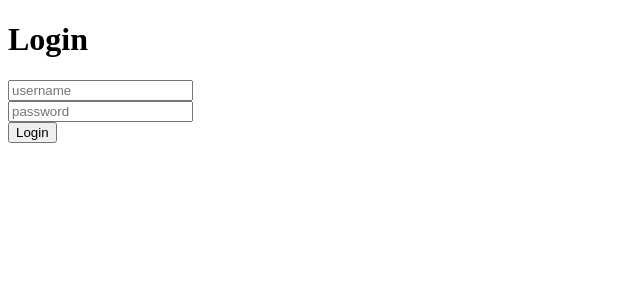
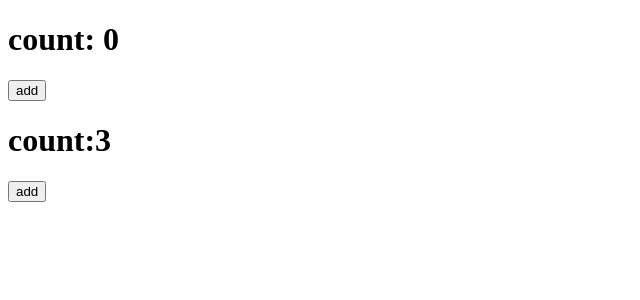
Before and after one commit to mohamedsalihva/M-E-R-N, a React (Vite) app in the folder react/vite-project/: page / in a window 1280 px wide. Shown: the top 300 px of the page, without its empty margins (0-640 px from the left). Built offline with nearby package versions, Linux system fonts and the light colour scheme.

Commit message:
first commit

```diff
--- a/react/vite-project/src/App.jsx
+++ b/react/vite-project/src/App.jsx
@@ -1,12 +1,22 @@
 
-import LoginPage from "./components/Loginpage"
-
+import Greeting1 from "./components/greetings/Greeting1"
+import Greeting from "./components/greetings/Greeting"
+import Loginpage from "./components/loginpage/Loginpage"
+import Counter from "./components/counters/Counter"
+import Counter1 from "./components/counters/Counter1"
 
 function App() {
   return (
     <>
+   {/* <Greeting1 name ={'sali'}/> */}
 
-   <LoginPage/>
+   {/* <Greeting name ={"jake"}/> */}
+
+    {/* <Loginpage/> */}
+
+   <Counter initialvalue={0}/>
+
+   <Counter1 initialvalue={3}/>
 
     </>
   )
--- /dev/null
+++ b/react/vite-project/src/components/counters/Counter.jsx
@@ -0,0 +1,21 @@
+import React, { Component } from "react"
+
+ class Counter extends Component {
+    constructor (props){
+     super(props);
+     this.state ={count: props.initialvalue};
+    }
+  increment = ()=>{
+    this.setState({count: this.state.count + 1 });
+  }
+
+  render() {
+    return (
+      <div>
+        <h1>count: {this.state.count}</h1>
+        <button onClick={this.increment}>add</button>
+      </div>
+    )
+  }
+}
+export default Counter;
--- /dev/null
+++ b/react/vite-project/src/components/counters/Counter1.jsx
@@ -0,0 +1,19 @@
+
+import React,{useState} from 'react'
+
+function Counter1({initialvalue}) {
+    const [count,setcount] = useState(initialvalue);
+
+
+ const handleclick = () => {
+      setcount(count+1);
+}
+  return (
+    <div>
+      <h1>count:{count}</h1>
+      <button onClick={handleclick}>add</button>
+    </div>
+  )
+}
+
+export default Counter1
--- a/react/vite-project/src/components/Loginpage.jsx
+++ b/react/vite-project/src/components/loginpage/Loginpage.jsx
@@ -1,6 +1,6 @@
 import React, { Component } from 'react'
 
-export default class Loginpage extends Component {
+ class Loginpage extends Component {
     handleLogin = () => {
      const username = document.getElementById('username').value;
      const password = document.getElementById('password').value;
@@ -22,3 +22,4 @@ export default class Loginpage extends Component {
     );
   }
 }
+export default Loginpage
```
Also changed, not shown: react/vite-project/src/components/greetings/Greeting.jsx (renamed from react/vite-project/src/components/Greeting.jsx), react/vite-project/src/components/greetings/Greeting1.jsx (renamed from react/vite-project/src/components/Greeting1.jsx).
